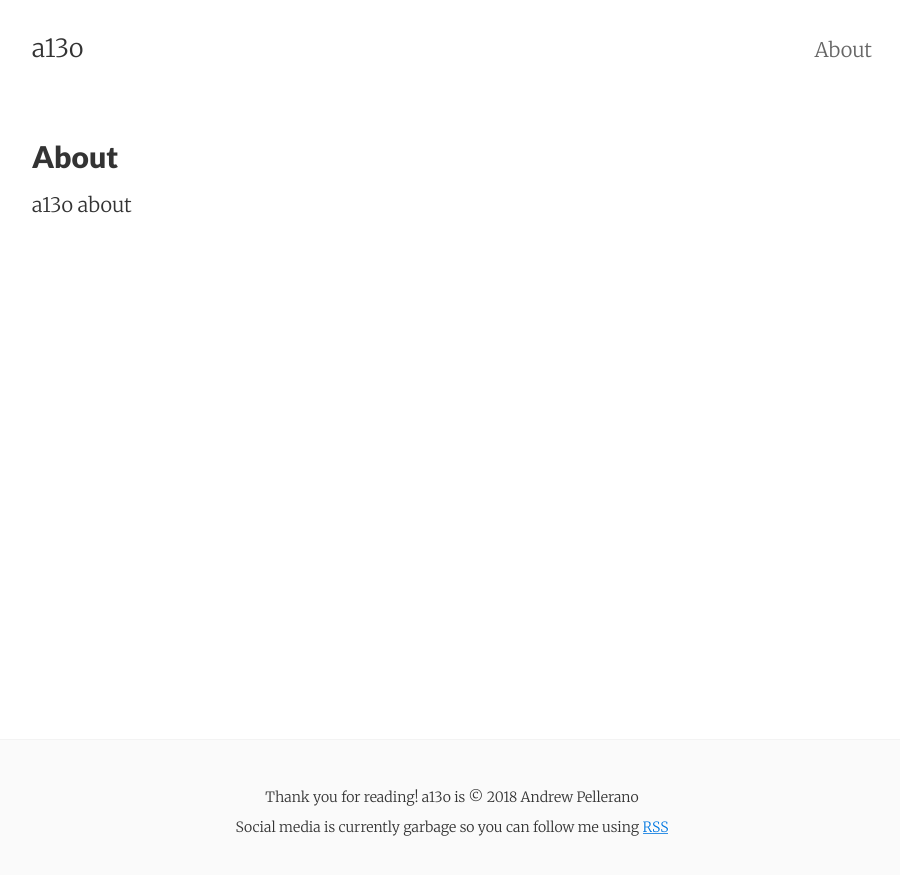
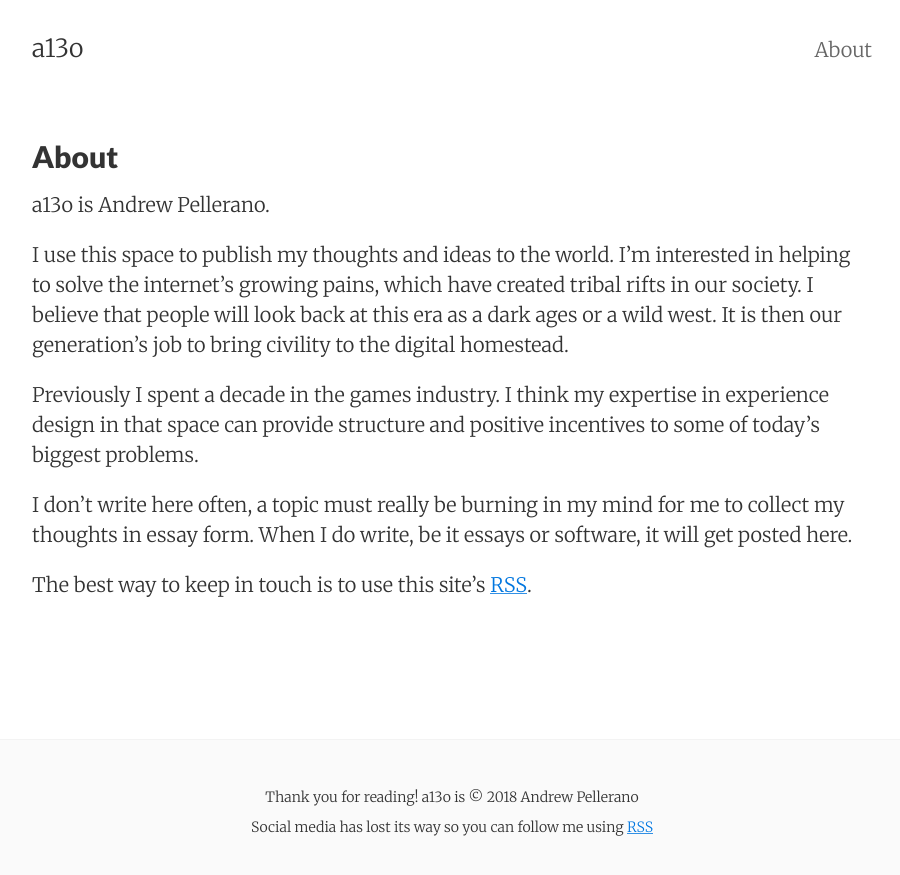
Before and after one commit to a13o/personal-site, a Jekyll site: the page built from about.md, in a window 1280 px wide. Shown: the top 875 px of the page, without its empty margins (188-1088 px from the left). Built offline with Jekyll 4.4.1, drawn with Linux system fonts in a browser that asks for light colours.

Commit message:
Write about

```diff
--- a/_includes/footer.html
+++ b/_includes/footer.html
@@ -2,7 +2,7 @@
   <div class="measure">
     <p>
       <small>Thank you for reading! {{ site.title }} is &copy; 2018 {{ site.author}}</small><br>
-      <small>Social media is currently garbage so you can follow me using <a href="feed.xml">RSS</a></small>
+      <small>Social media has lost its way so you can follow me using <a href="feed.xml">RSS</a></small>
     </p>
   </div>
 </footer>
--- a/about.md
+++ b/about.md
@@ -3,5 +3,12 @@ layout: page
 title: About
 permalink: /about/
 ---
+a13o is Andrew Pellerano.
 
-a13o about
+I use this space to publish my thoughts and ideas to the world. I'm interested in helping to solve the internet's growing pains, which have created tribal rifts in our society. I believe that people will look back at this era as a dark ages or a wild west. It is then our generation's job to bring civility to the digital homestead.
+
+Previously I spent a decade in the games industry. I think my expertise in experience design in that space can provide structure and positive incentives to some of today's biggest problems.
+
+I don't write here often, a topic must really be burning in my mind for me to collect my thoughts in essay form. When I do write, be it essays or software, it will get posted here.
+
+The best way to keep in touch is to use this site's <a href="feed.xml">RSS</a>.
```
